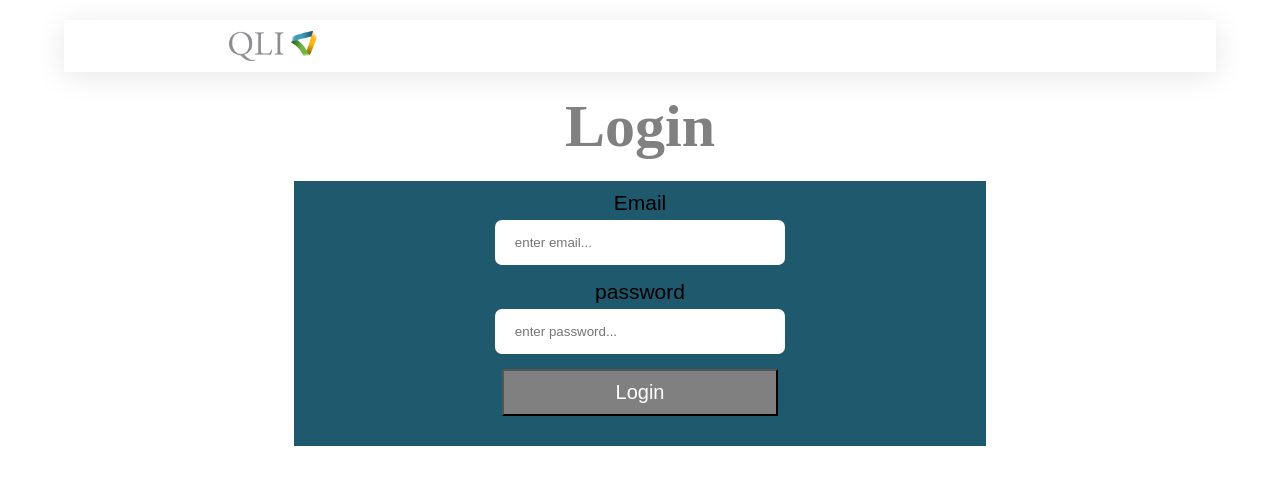
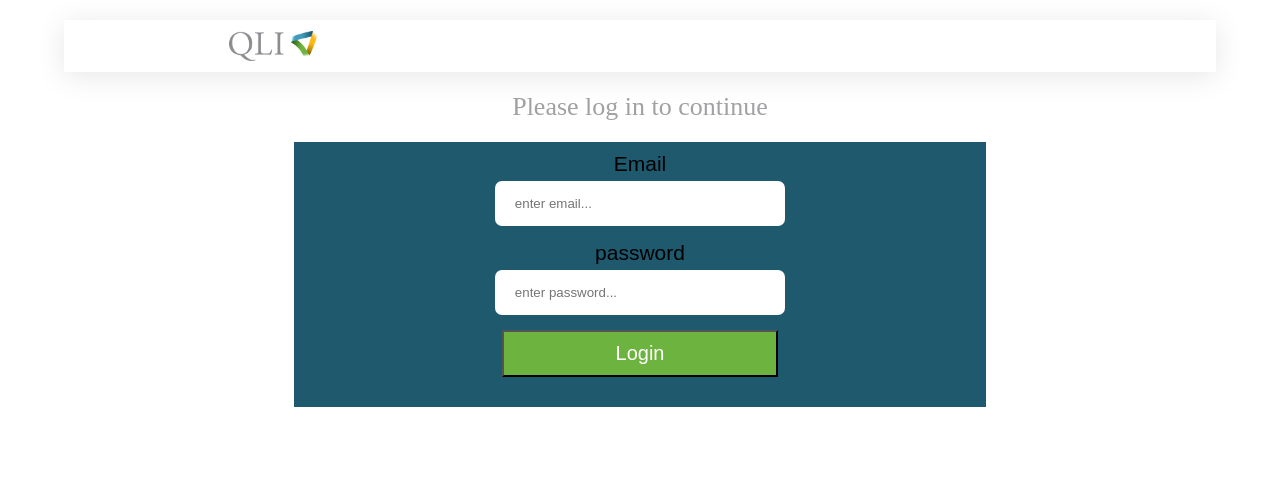
Before and after one commit to Patrick-250/Houses, a React (Vite) app in the folder client/: page /login in a window 1280 px wide. Shown: the top 484 px of the page. Built offline with nearby package versions, Linux system fonts and the light colour scheme; no server answers.

Commit message:
Updated RoomDetail.css

```diff
--- a/client/src/Components/Header/Header.css
+++ b/client/src/Components/Header/Header.css
@@ -24,18 +24,20 @@
 }
 
 .out {
-  border: 2px solid #727e8a;
-  border-radius: 20px;
+
+  border-radius: 10px;
   color: white;
+  border: #449aba;
   padding: 10px;
   font-size: 26px;
   cursor: pointer;
-  background-color:#a1a1a4 ;
+  background-color:#449aba ;
 }
 .out:hover {
-  background-color: black;
+  background-color: #1e596e;
   color:white;
-  border:rgb(87, 85, 85) ;
+  border:#1e596e ;
+  border-radius: 30px;
 }
 .namex {
   font-style: italic;
--- a/client/src/Components/Login/Login.css
+++ b/client/src/Components/Login/Login.css
@@ -40,22 +40,24 @@ background-color:#1e596e;
 .input:focus {
   outline: none;
 }
-h2 {
-  font-size: 60px;
-  color: #808080;
+p{
+  font-size: 26px;
+  color: #a1a1a4;
 }
 .btn-register {
-  background-color: #808080;
+  background-color: #6cb33f;
   width: 40%;
   text-align: center;
   margin: 10px;
   padding: 10px;
   font-size: 20px;
+
   color: white;
   cursor: pointer;
 }
 .btn-register:hover {
-  background-color: #96b0c9;
+  background-color: #295915;
+  border-radius: 30px;
   transition: all 0.5s ease;
 }
 span {
--- a/client/src/Components/Login/Login.jsx
+++ b/client/src/Components/Login/Login.jsx
@@ -36,7 +36,7 @@ const Login = () => {
   };
   return (
     <div className="register">
-      <h2>Login</h2>
+      <p>Please log in to continue</p>
       <form className="form" onSubmit={handleSubmit}>
         <label className="label">
           <div className="nam">Email</div>
--- a/client/src/Components/RoomDetail/RoomDetail.jsx
+++ b/client/src/Components/RoomDetail/RoomDetail.jsx
@@ -275,7 +275,7 @@ const RoomDetail = () => {
           ) : (
             <span
               style={{
-                fontFamily: "sans-serif",
+                fontFamily: "gotham",
                 color: "black",
                 fontSize: "25px",
                 fontWeight: "bold",
--- a/client/src/Components/RoomList/roomsList.jsx
+++ b/client/src/Components/RoomList/roomsList.jsx
@@ -27,7 +27,7 @@ const RoomsList = () => {
   const Welcome = (
 
         <div className="wel" style={{ Color: "white" }}>
-          <h1 style={{ fontSize: "20px", color: "white" }}>
+          <h1 style={{ fontSize: "20px", color: "#1e596e" }}>
             Welcome to QLI Houses
           </h1>
 
@@ -43,13 +43,6 @@ const RoomsList = () => {
 
   return (
     <div className="rooms-container">
-      <iframe
-        id="background-video"
-        src="https://www.youtube.com/embed/DNBb86QVons?autoplay=1&mute=1&loop=1&playlist=DNBb86QVons&controls=0&showinfo=0&modestbranding=1"
-        frameBorder="0"
-        allow="autoplay; encrypted-media"
-        allowFullScreen
-      ></iframe>
       {houseId.house_id ? render : Welcome}
     </div>
   );
--- a/package.json
+++ b/package.json
@@ -4,7 +4,7 @@
   "description": "",
   "main": "index.js",
   "scripts": {
-    "start": "concurrently 'npm run api' 'npm run client' 'npm run admin'",
+    "start": "concurrently \"npm run api\" \"npm run client\" \"npm run admin\"",
     "api": "cd api && npm run dev",
     "client": "cd client && npm run dev",
     "admin": "cd admin && npm run dev",
```
